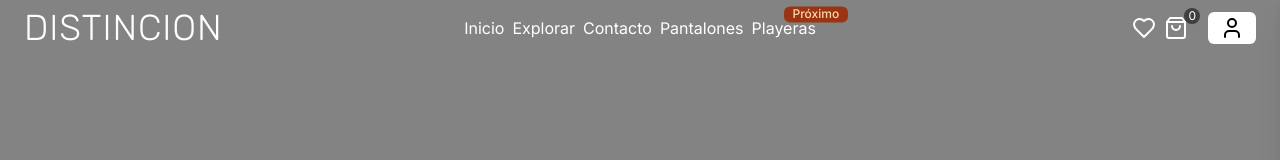
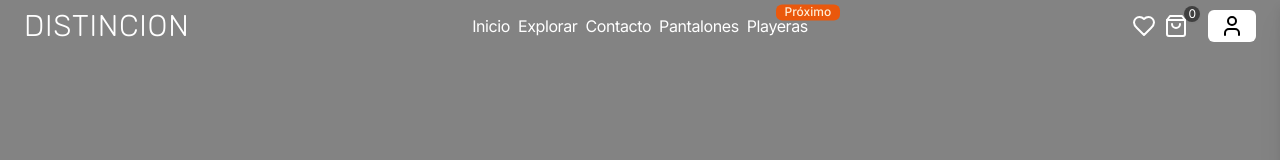
Before and after one commit to hayyrs66/distincion-ecommerce, a Next.js app: page / in a window 1280 px wide. Shown: the top 160 px of the page. Built offline with nearby package versions, Linux system fonts and the light colour scheme.

Commit message:
Update Header component styles for improved UI consistency and accessibility

```diff
--- a/src/app/components/Header.jsx
+++ b/src/app/components/Header.jsx
@@ -51,7 +51,7 @@ const Header = () => {
           isScrolled
             ? "bg-white text-black"
             : isHomePage
-            ? "bg-transparent text-white"
+            ? "bg-[#838383] text-white"
             : "bg-white text-black"
         }`}
       >
@@ -59,7 +59,7 @@ const Header = () => {
         <div className="flex flex-grow basis-0 gap-2">
           <Link
             href="/"
-            className={`${rubik.className} text-4xl tracking-wide font-extralight`}
+            className={`${rubik.className} text-3xl tracking-wide font-extralight`}
           >
             DISTINCION
           </Link>
@@ -67,24 +67,36 @@ const Header = () => {
 
         {/* Enlaces para pantallas grandes */}
         <div className="hidden md:flex items-center justify-center gap-2">
-          <Link href="/" className="font-normal text-base leading-[1rem]">
+          <Link
+            href="/"
+            className="font-normal tracking-tight  text-base leading-[1rem]"
+          >
             Inicio
           </Link>
-          <Link href="/ropa" className="font-normal text-base leading-[1rem]">
+          <Link
+            href="/ropa"
+            className="font-normal tracking-tight  text-base leading-[1rem]"
+          >
             Explorar
           </Link>
-          <Link href="/ropa" className="font-normal text-base leading-[1rem]">
+          <Link
+            href="/ropa"
+            className="font-normal tracking-tight  text-base leading-[1rem]"
+          >
             Contacto
           </Link>
-          <Link href="/ropa" className="font-normal text-base leading-[1rem]">
+          <Link
+            href="/ropa"
+            className="font-normal tracking-tight  text-base leading-[1rem]"
+          >
             Pantalones
           </Link>
           <Link
             href="/"
-            className="relative font-normal text-base leading-[1rem]"
+            className="relative font-normal tracking-tight  text-base leading-[1rem]"
           >
             Playeras
-            <span className="absolute bottom-5 right-0 w-16 h-4 text-orange-200 bg-orange-800 font-medium rounded-md text-xs flex justify-center items-center leading-[1rem] tracking-normal px-1 py-1 translate-x-[50%] translate-y-[40%] transition-all">
+            <span className="absolute bottom-5 right-0 w-16 h-4 text-orange-100 bg-orange-600 font-medium rounded-md text-xs flex justify-center items-center leading-[1rem] tracking-normal px-1 py-1 translate-x-[50%] translate-y-[40%] transition-all">
               Próximo
             </span>
           </Link>
@@ -147,7 +159,10 @@ const Header = () => {
       {/* Menú para pantallas pequeñas */}
       {isMenuOpen && (
         <nav className="fixed top-0 left-0 w-full h-full bg-white z-20 flex flex-col items-center justify-center">
-          <button onClick={() => setIsMenuOpen(false)} className="absolute top-5 right-5">
+          <button
+            onClick={() => setIsMenuOpen(false)}
+            className="absolute top-5 right-5"
+          >
             <X className="w-8 h-8" />
           </button>
           <Link
@@ -184,7 +199,7 @@ const Header = () => {
             onClick={() => setIsMenuOpen(false)}
           >
             Playeras
-            <span className="absolute bottom-1 right-0 w-16 h-4 text-orange-200 bg-orange-800 font-medium rounded-md text-xs flex justify-center items-center leading-[1rem] tracking-normal px-1 py-1">
+            <span className="absolute bottom-1 right-0 w-16 h-4 text-orange-100 bg-orange-600 font-medium rounded-md text-xs flex justify-center items-center leading-[1rem] tracking-normal px-1 py-1">
               Próximo
             </span>
           </Link>
```
